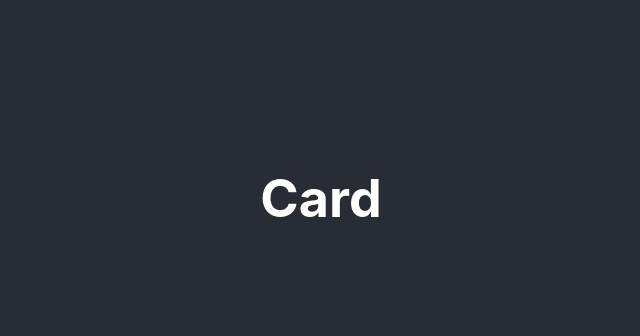
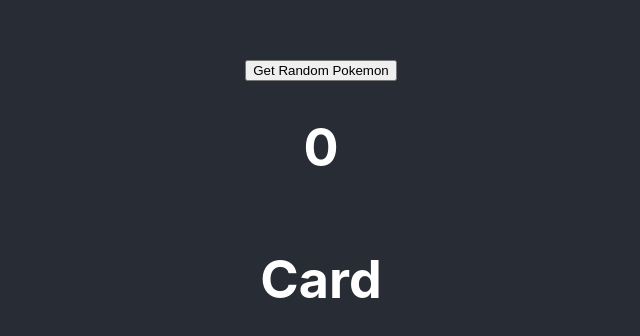
Before and after one commit to tannercausey/pokemon, a React (Create React App) app: page / in a window 1280 px wide. Shown: the part 202-538 px from the top of the page, without its empty margins (319-959 px from the left). Built offline with nearby package versions, Linux system fonts and the light colour scheme.

Commit message:
random num button

```diff
--- a/package.json
+++ b/package.json
@@ -9,7 +9,7 @@
     "bootstrap": "^5.1.3",
     "react": "^17.0.2",
     "react-dom": "^17.0.2",
-    "react-scripts": "5.0.0",
+    "react-scripts": "^5.0.0",
     "web-vitals": "^2.1.3"
   },
   "scripts": {
--- a/src/App.js
+++ b/src/App.js
@@ -2,12 +2,14 @@
 import logo from "./logo.svg";
 import "./App.css";
 import Card from "./components/card";
+import RanButton from "./components/ranButton";
 
 class App extends Component {
   render() {
     return (
       <div className="App">
         <header className="App-header">
+          <RanButton />
           <Card />
           {/* <img src={logo} className="App-logo" alt="logo" />
 					<p>
--- a/src/components/card.jsx
+++ b/src/components/card.jsx
@@ -1,7 +1,15 @@
 import React, { Component } from "react";
+import RanButton from "./ranButton";
 
-const Card = () => {
-  return <h1>Card</h1>;
-};
+class Card extends Component {
+  render() {
+    return (
+      <div>
+        {/* <RanButton /> */}
+        <h1>Card</h1>
+      </div>
+    );
+  }
+}
 
 export default Card;
--- /dev/null
+++ b/src/components/ranButton.jsx
@@ -0,0 +1,28 @@
+import React, { Component } from "react";
+
+var min = 1;
+var max = 100;
+
+class RanButton extends Component {
+  state = {
+    number: 0,
+  };
+
+  handleClick = () => {
+    var rand = min + Math.random() * (max - min);
+
+    this.setState({ number: Math.round(this.state.number + rand) });
+    console.log(this.state.number);
+  };
+
+  render() {
+    return (
+      <div>
+        <button onClick={this.handleClick}>Get Random Pokemon</button>
+        <h1>{this.state.number}</h1>
+      </div>
+    );
+  }
+}
+
+export default RanButton;
```
Also changed, not shown: 1 other file (tests, documents, lock files or other folders).
